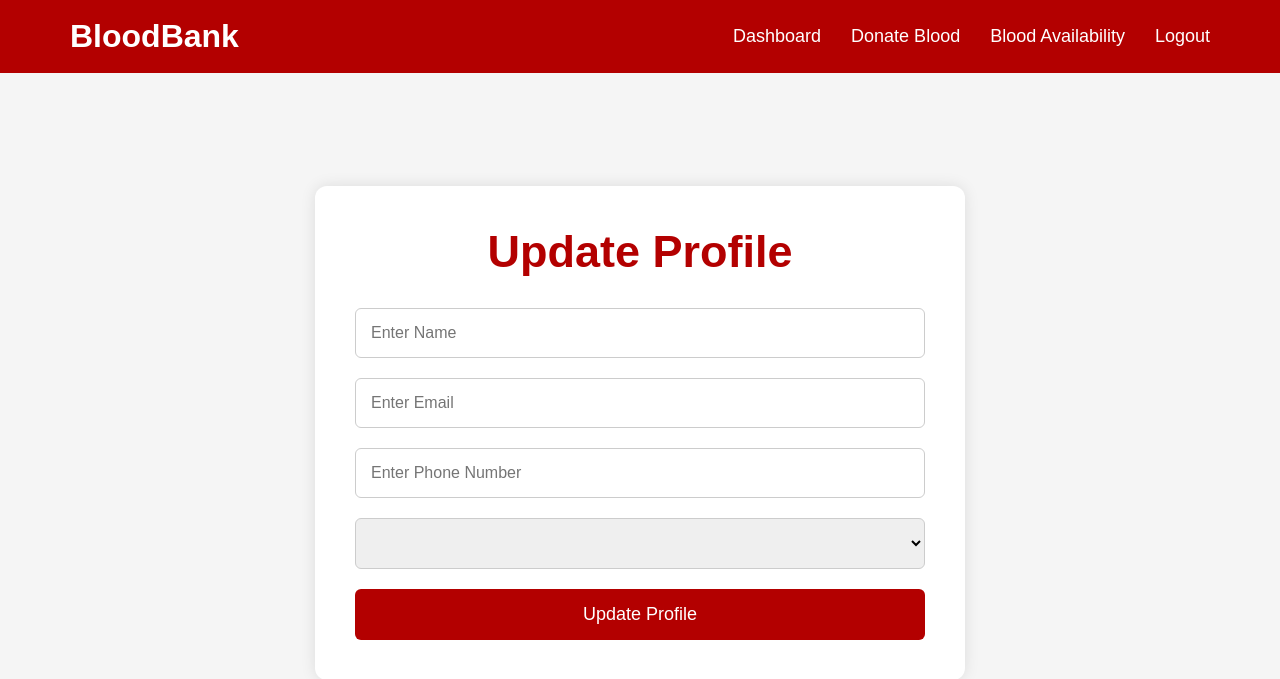
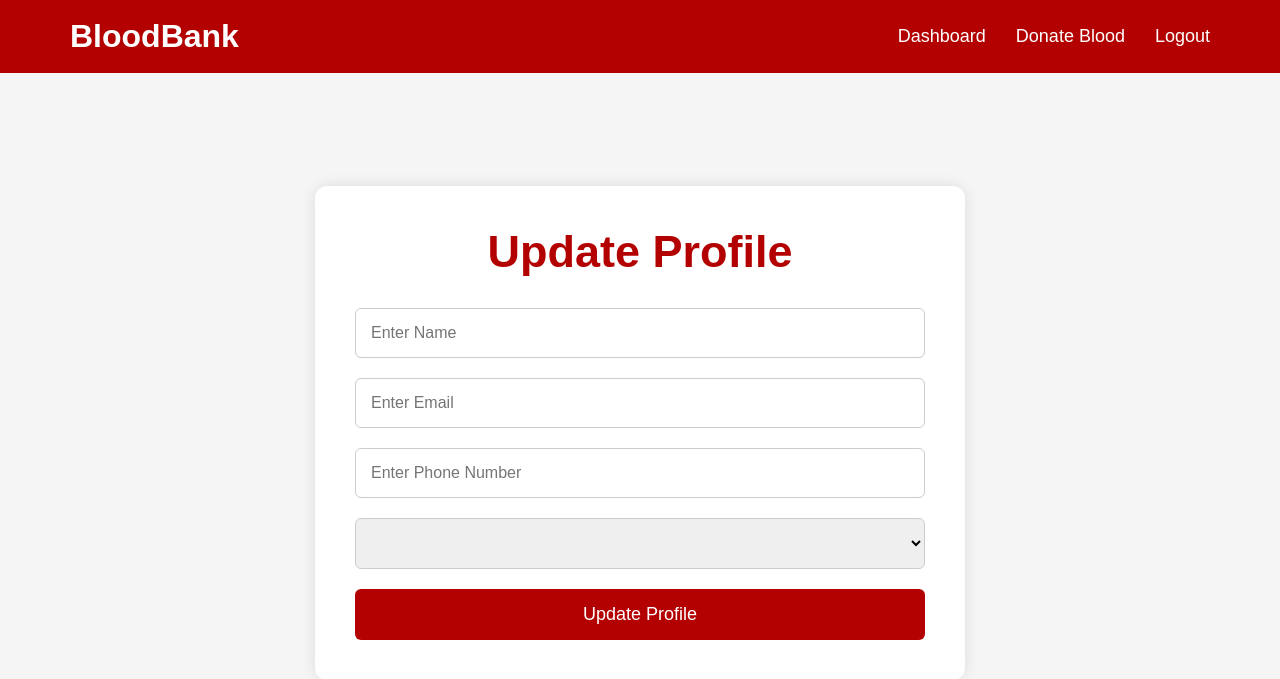
Before and after one commit to jyotipriyayadav/bloodbank, a Django app: template templates/update_profile.html in a window 1280 px wide. Shown: the top 679 px of the page. Run offline with Django 5.2, Linux system fonts and the light colour scheme; the template is opened without the code that fills it, so the values that code supplies are empty.

Commit message:
updated navbar

```diff
--- a/templates/update_profile.html
+++ b/templates/update_profile.html
@@ -234,12 +234,6 @@ footer{
         </li>
 
         <li>
-            <a href="{% url 'blood_availability' %}">
-                Blood Availability
-            </a>
-        </li>
-
-        <li>
             <a href="{% url 'logout' %}">
                 Logout
             </a>
```
